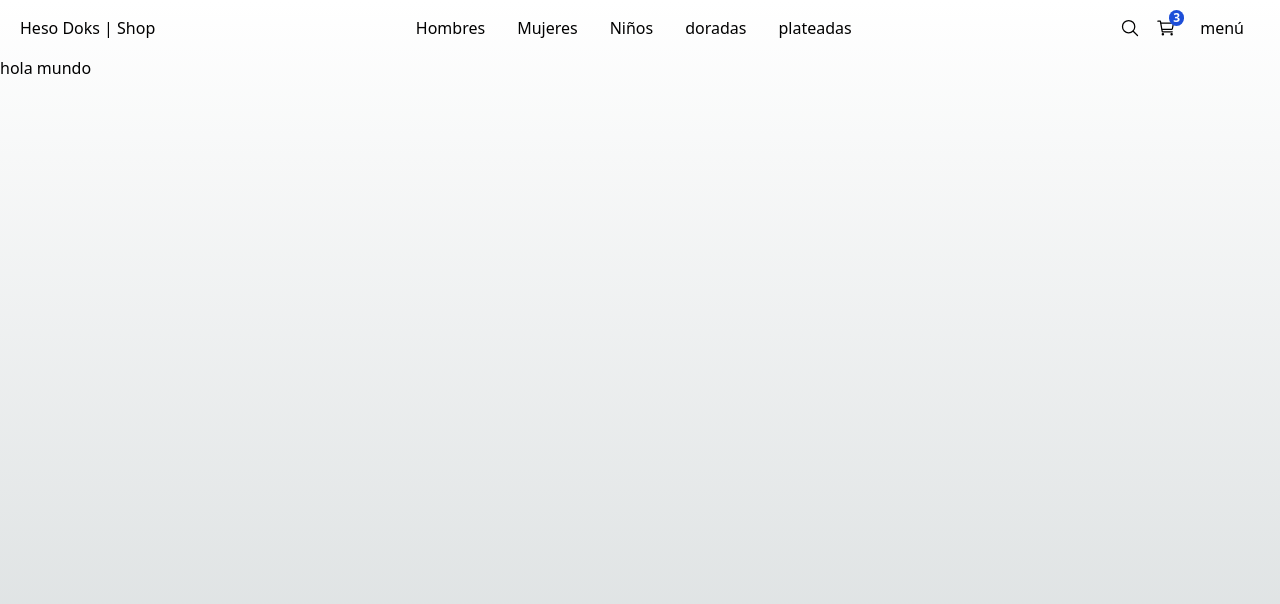
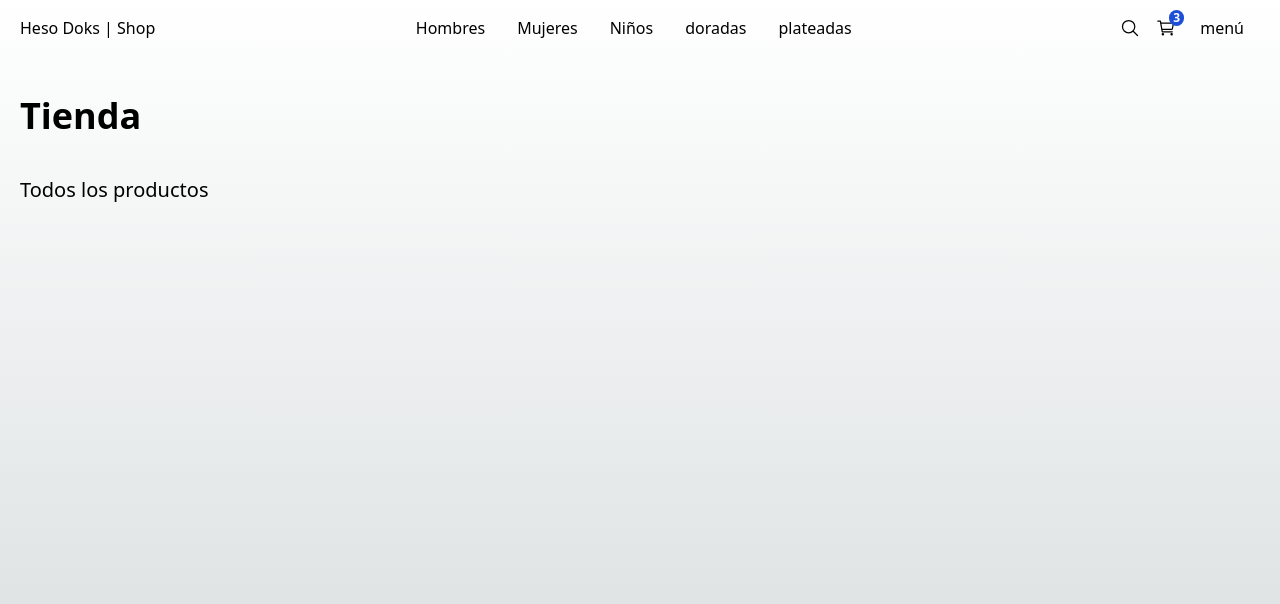
Before and after one commit to heynar-max/Heso-Doks_Shop, a Next.js app: page / in a window 1280 px wide. Shown: the top 604 px of the page. Built offline with nearby package versions, Linux system fonts and the light colour scheme.

Commit message:
Componente - Título

```diff
--- a/src/app/(shop)/layout.tsx
+++ b/src/app/(shop)/layout.tsx
@@ -7,7 +7,9 @@ export default function ShopLayout({children}: {
     return (
         <main className="min-h-screen ">
             <TopMenu/>
-            {children}
+            <div className="px-0 sm:px-5">
+                {children}
+            </div>
         </main>
     );
 }
--- a/src/app/(shop)/page.tsx
+++ b/src/app/(shop)/page.tsx
@@ -1,9 +1,14 @@
+import { Title } from "@/components";
 
 
 export default function Home() {
   return (
-    <main>
-      <h1>hola mundo</h1>
-    </main>
+    <>
+        <Title
+          title="Tienda"
+          subtitle="Todos los productos"
+          className="mb-2"
+        />
+      </>
   );
 }
--- a/src/components/index.ts
+++ b/src/components/index.ts
@@ -2,3 +2,4 @@
 
 export * from './ui/top-menu/TopMenu'
 export * from './ui/not-found/PageNotFound'
+export * from './ui/title/Title'
--- /dev/null
+++ b/src/components/ui/title/Title.tsx
@@ -0,0 +1,25 @@
+
+
+
+interface Props {
+    title: string;
+    subtitle?: string;
+    className?: string;
+}
+
+export const Title = ({ title, subtitle, className }: Props) => {
+    return (
+        <div className={ `mt-3 ${ className }`}>
+            {/* titulo para los buscadores las encuentre mas rapido */}
+            <h1 className={ `antialiased text-4xl font-semibold my-10` }>
+                { title }
+            </h1>
+
+            {
+                subtitle && (
+                    <h3 className="text-xl mb-5"> { subtitle } </h3>
+                )
+            }
+        </div>
+    )
+}
```
